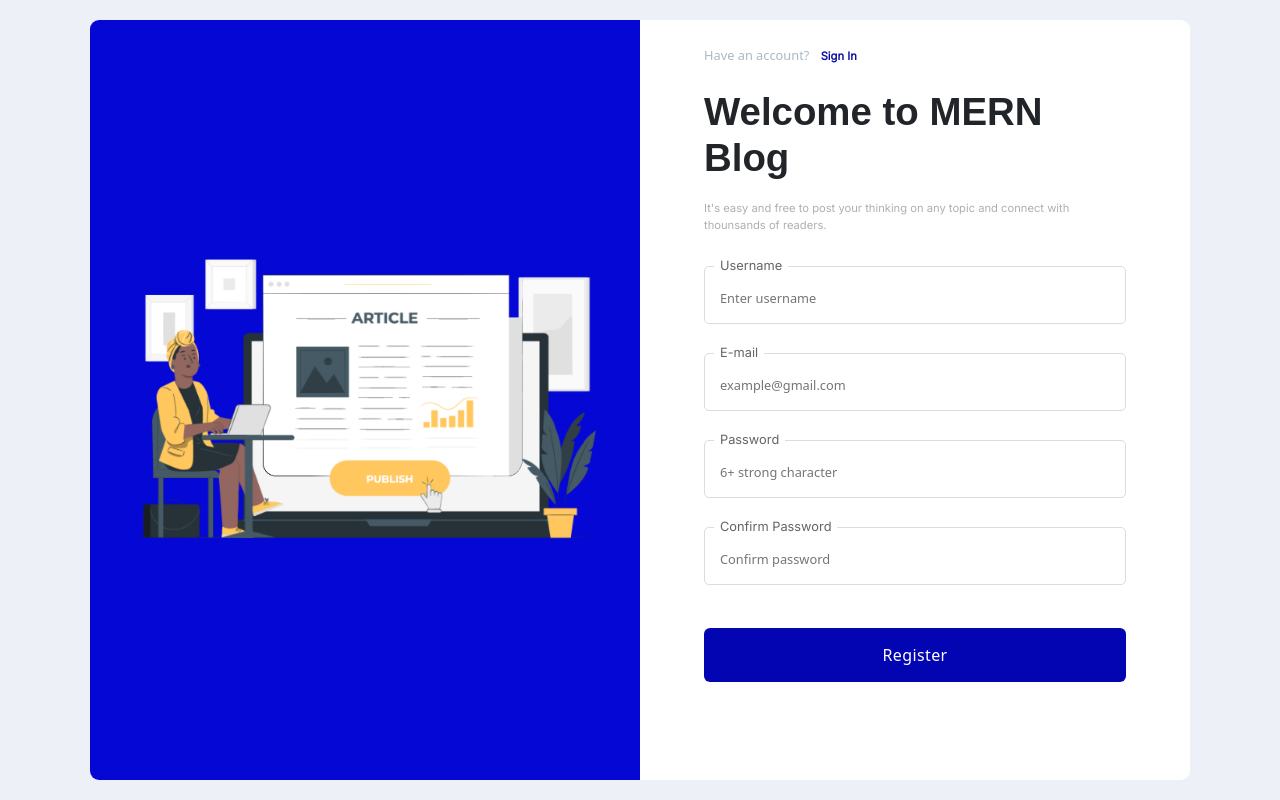
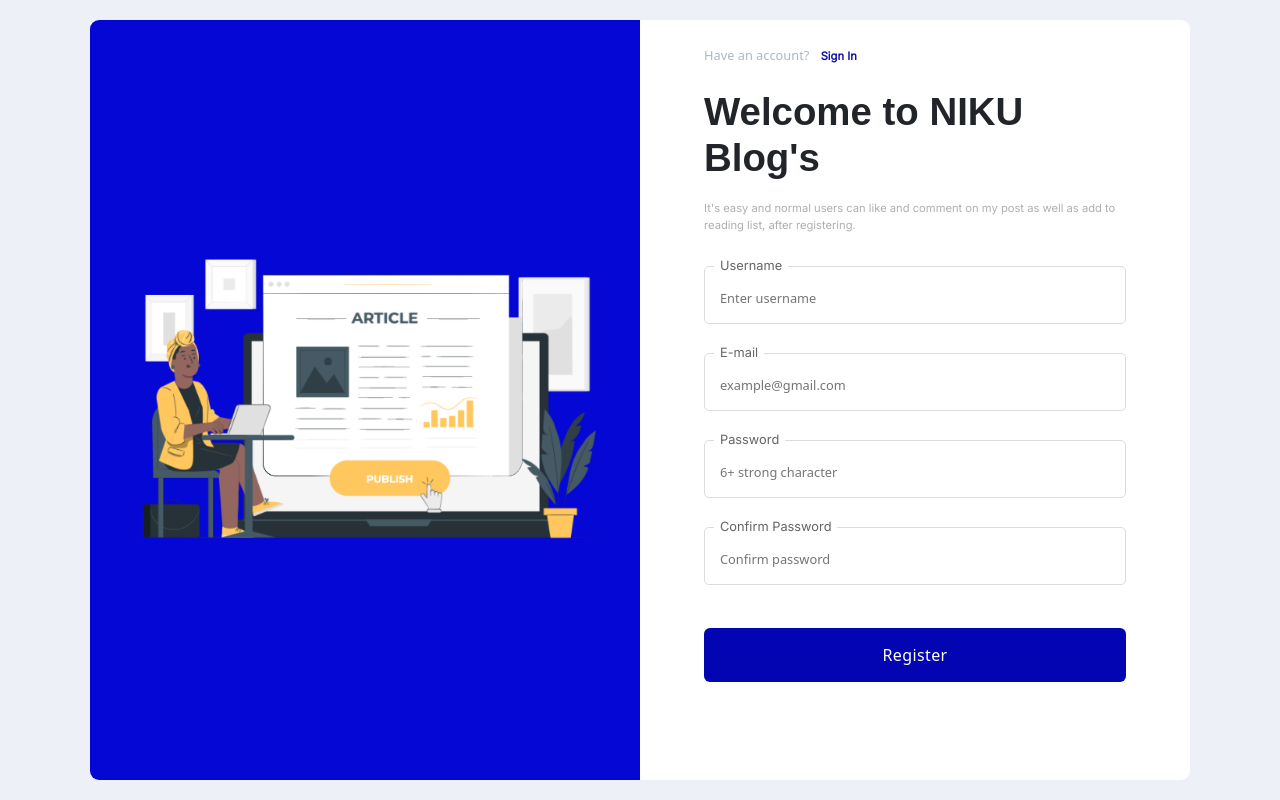
Before and after one commit to Nikesh-Uprety/NIKU_BLOG_MERN, a React (Create React App) app in the folder Frontend/: page /register in a window 1280 px wide. Built offline with nearby package versions, Linux system fonts and the light colour scheme; no server answers; a web font is replaced by a local one.

Commit message:
Front_END_CSS

```diff
--- a/Frontend/src/components/AuthScreens/RegisterScreen.js
+++ b/Frontend/src/components/AuthScreens/RegisterScreen.js
@@ -70,10 +70,10 @@ const RegisterScreen = () => {
           </div>
 
           <div className="top-register-explain">
-            <h2>Welcome to MERN Blog </h2>
+            <h2>Welcome to NIKU Blog's </h2>
 
             <p>
-              It's easy and free to post your thinking on any topic and connect with thounsands of readers.
+              It's easy and normal users can like and comment on my post as well as add to reading list, after registering.
 
             </p>
 
--- a/Frontend/src/components/AuthScreens/ResetPasswordScreen.js
+++ b/Frontend/src/components/AuthScreens/ResetPasswordScreen.js
@@ -52,7 +52,7 @@ const ResetPasswordScreen = () => {
         className="resetpassword-form"
       >
 
-        <h3 >Reset Password</h3>
+        <h3 >Reset Password "Its currently under construction, hope you will understand"</h3>
 
         {error && <div className="error_msg">{error} </div>}
 
--- a/Frontend/src/components/GeneralScreens/Header.js
+++ b/Frontend/src/components/GeneralScreens/Header.js
@@ -8,6 +8,7 @@ import { BiLogOut } from 'react-icons/bi'
 import { BsBookmarks } from 'react-icons/bs'
 import SkeletonElement from '../Skeletons/SkeletonElement';
 import { AuthContext } from '../../Context/AuthContext';
+import { BASE_URL } from '../../Context/api';
 
 const Header = () => {
     const bool = localStorage.getItem("authToken") ? true : false
@@ -69,12 +70,12 @@ const Header = () => {
 
                                     :
 
-                                    <img src={`/userPhotos/${activeUser.photo}`} alt={activeUser.username} />
+                                    <img src={`${BASE_URL}/userPhotos/${activeUser.photo}`} alt={activeUser.username} />
 
                                 }
 
 
-                                <div className="sub-profile-wrap  ">
+                                <div className="sub-profile-wrap">
                                     <Link className='profile-link' to="/profile"  > <FaUserEdit />  Profile </Link>
 
                                     <button className='logout-btn' onClick={handleLogout}> <BiLogOut />  Logout</button>
```
